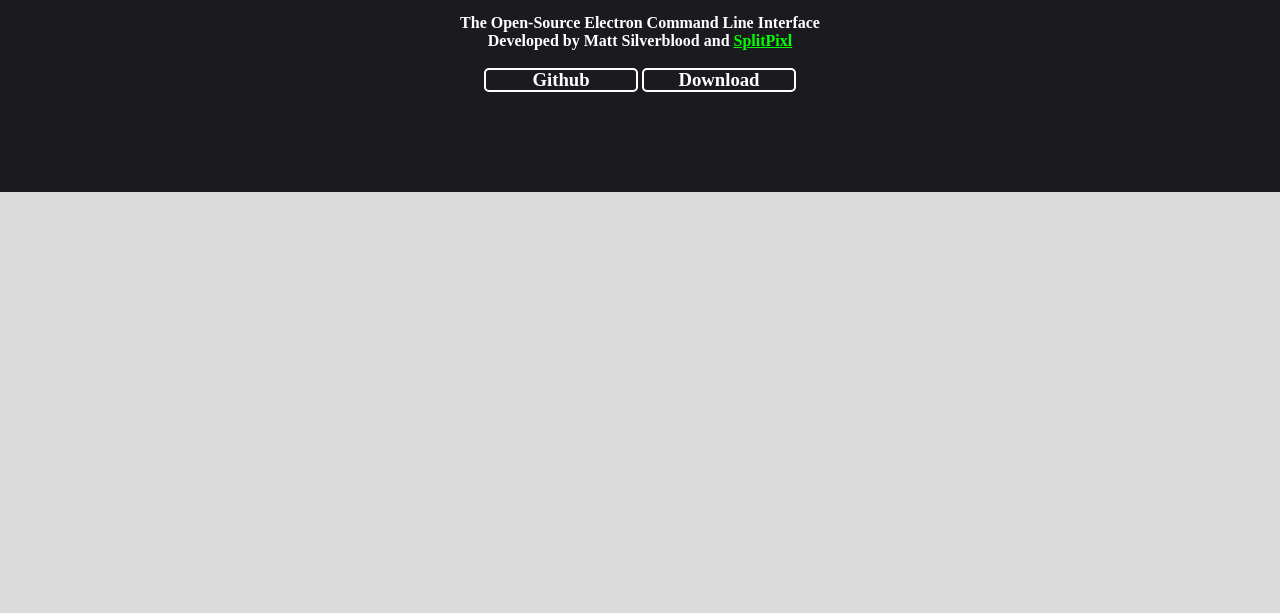
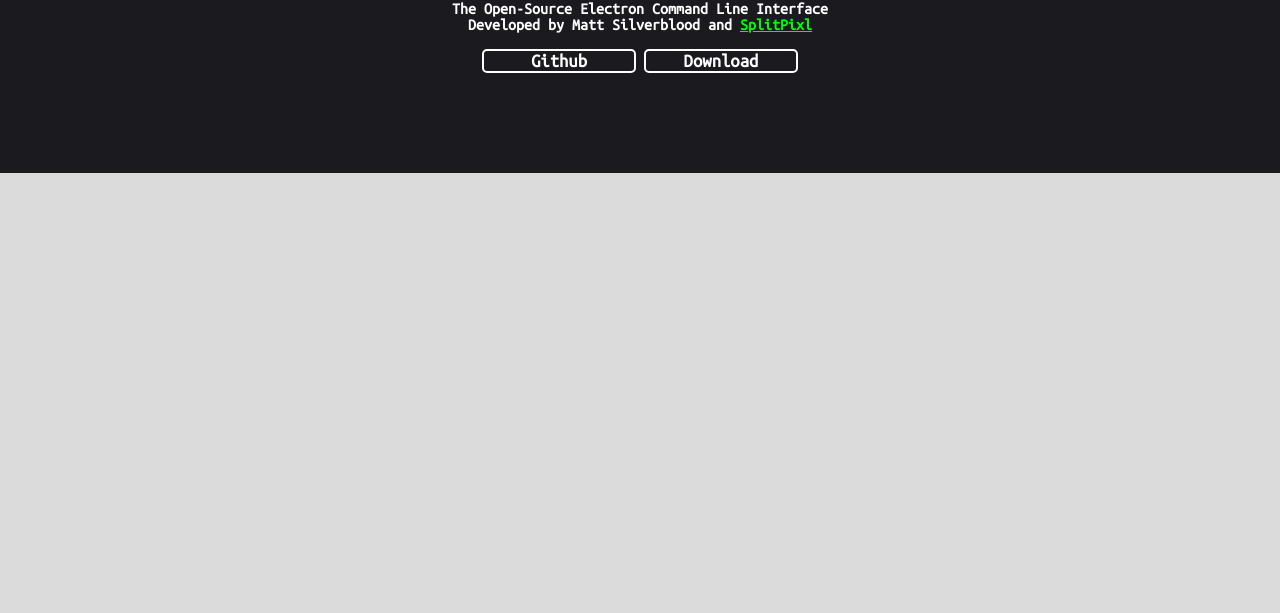
Before and after one commit to SplitPixl/ElectronCLI, an Electron app: page docs/index.html in a window 1280 px wide. Shown: the part 187-800 px from the top of the page. Drawn offline with Linux system fonts and the light colour scheme.

Commit message:
Fixed website font selector

```diff
--- a/docs/style.css
+++ b/docs/style.css
@@ -1,7 +1,4 @@
-@font-face {
-  font-family: 'Ubuntu Mono';
-  src: url('https://fonts.googleapis.com/css?family=Ubuntu+Mono') format('woff2');
-}
+@import url('https://fonts.googleapis.com/css?family=Ubuntu+Mono');
 
 * {
     margin:0;
```
